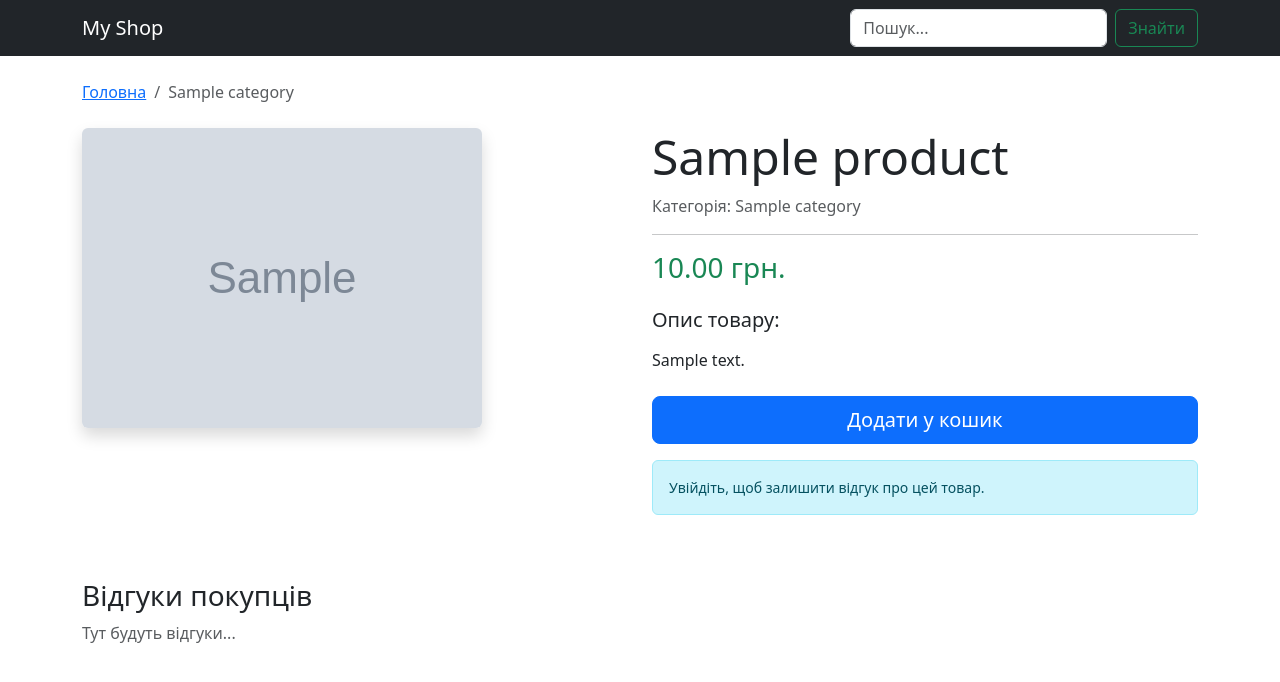
After one commit to Surftrader/online-store, a Django app: a page that uses templates/products/detail.html in a window 1280 px wide. The commit adds this page. Shown: the top 682 px of the page. Run offline with Django 5.2, Linux system fonts and the light colour scheme; tables that the repository leaves empty hold one stand-in row (values such as "Sample post"); grey boxes marked "Sample" are stand-in pictures.

Commit message:
add product details logics, html, route

```diff
--- a/products/urls.py
+++ b/products/urls.py
@@ -1,8 +1,9 @@
 from django.urls import path
-from .views import product_list
+from .views import product_list, product_detail
 
 app_name = 'products'
 
 urlpatterns = [
     path('', product_list, name='product_list'),
+    path('product/<slug:slug>/', product_detail, name='product_detail'),
 ]
--- a/products/views.py
+++ b/products/views.py
@@ -1,5 +1,5 @@
-from django.shortcuts import render
-from .models import Product, Category
+from django.shortcuts import render, get_object_or_404
+from .models import Product, Category, ViewedProduct
 from django.db.models import Q
 
 def product_list(request):
@@ -26,3 +26,17 @@ def product_list(request):
         'categories': categories,
         'current_category': category_slug
     })
+
+def product_detail(request, slug):
+    # Get product by slug or return error 404
+    product = get_object_or_404(Product, slug=slug, available=True)
+
+    # Logics reviews:
+    # If user is authenticated product will be saved to history
+    if request.user.is_authenticated:
+        # get_or_create prevents duplicates if the user refreshes the page
+        ViewedProduct.objects.get_or_create(user=request.user, product=product)
+
+    return render(request, 'products/detail.html', {
+        'product': product
+    })
--- /dev/null
+++ b/templates/products/detail.html
@@ -0,0 +1,51 @@
+{% extends "base.html" %}
+
+{% block title %}{{ product.title }}{% endblock %}
+
+{% block content %}
+<nav aria-label="breadcrumb">
+  <ol class="breadcrumb">
+    <li class="breadcrumb-item"><a href="{% url 'products:product_list' %}">Головна</a></li>
+    <li class="breadcrumb-item active">{{ product.category.name }}</li>
+  </ol>
+</nav>
+
+<div class="row mt-4">
+    <div class="col-md-6">
+        {% if product.image %}
+            <img src="{{ product.image.url }}" class="img-fluid rounded shadow" alt="{{ product.title }}">
+        {% else %}
+            <div class="bg-light d-flex align-items-center justify-content-center" style="height: 400px;">
+                <span>Немає фото</span>
+            </div>
+        {% endif %}
+    </div>
+
+    <div class="col-md-6">
+        <h1 class="display-5 font-weight-bold">{{ product.title }}</h1>
+        <p class="text-muted">Категорія: {{ product.category.name }}</p>
+        <hr>
+        <h3 class="text-success mb-4">{{ product.price }} грн.</h3>
+
+        <div class="mb-4">
+            <h5>Опис товару:</h5>
+            <p>{{ product.description|linebreaks }}</p>
+        </div>
+
+        <button class="btn btn-primary btn-lg w-100 mb-3">Додати у кошик</button>
+
+        {% if not user.is_authenticated %}
+            <div class="alert alert-info small">
+                Увійдіть, щоб залишити відгук про цей товар.
+            </div>
+        {% endif %}
+    </div>
+</div>
+
+<div class="row mt-5">
+    <div class="col-12">
+        <h3>Відгуки покупців</h3>
+        <p class="text-muted">Тут будуть відгуки...</p>
+    </div>
+</div>
+{% endblock %}
--- a/templates/products/list.html
+++ b/templates/products/list.html
@@ -27,7 +27,7 @@
                         <div class="card-body">
                             <h5 class="card-title">{{ product.title }}</h5>
                             <p class="card-text text-muted">{{ product.price }} грн.</p>
-                            <a href="#" class="btn btn-primary w-100">Детальніше</a>
+                            <a href="{% url 'products:product_detail' product.slug %}" class="btn btn-primary w-100">Детальніше</a>
                         </div>
                     </div>
                 </div>
```
